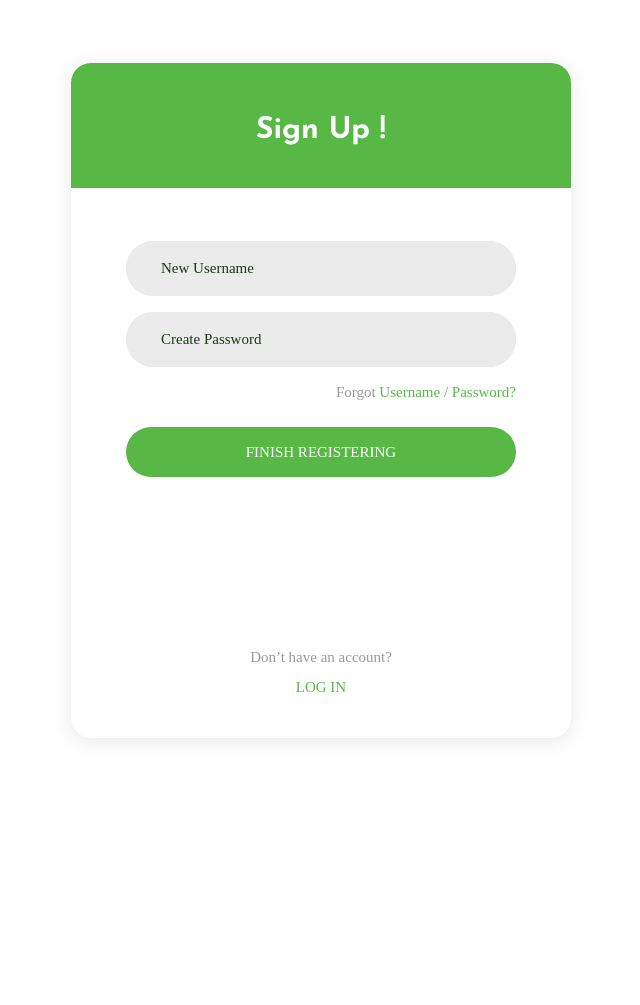
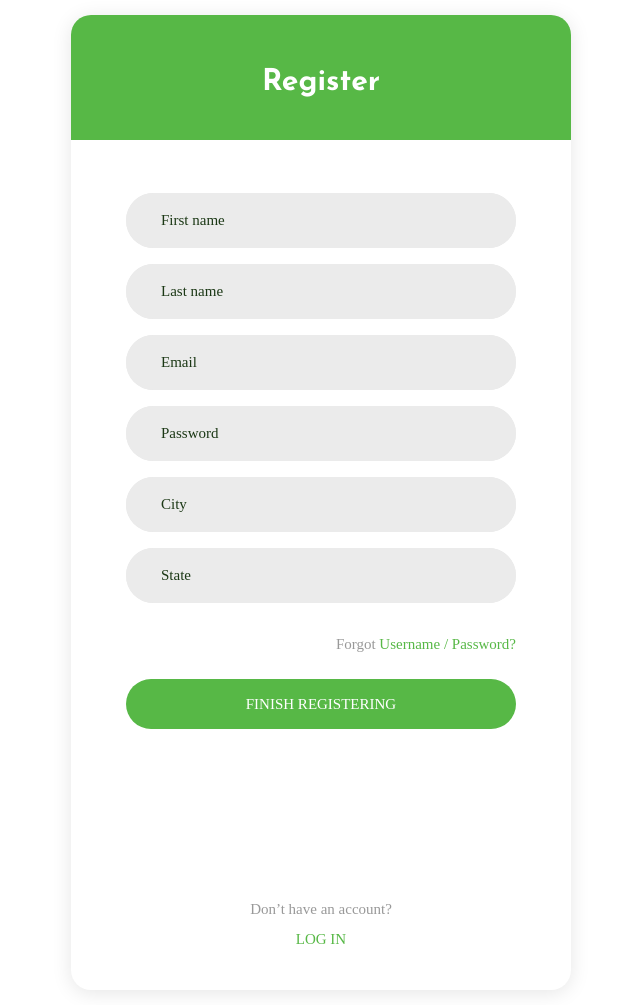
Before and after one commit to Senior-Design-Lend/lend, a Django app: page /register in a window 1280 px wide. Shown: the whole page, without its empty margins (319-959 px from the left). Before the commit the page ends 741 px from the top, so only its background shows below. Run offline with Django 3.2, Linux system fonts and the light colour scheme; some libraries are stand-ins or nearby versions; some web fonts are replaced.

Commit message:
Added more fields in register
- First name
- Last name
- Email
- Password
- City
- State

```diff
--- a/login/templates/login/register.html
+++ b/login/templates/login/register.html
@@ -6,16 +6,36 @@
 			<div class="wrap-login100">
 				<form class="login100-form validate-form p-l-55 p-r-55 p-t-178">
 					<span class="login100-form-title">
-						Sign Up !
+						Register
 					</span>
 
-					<div class="wrap-input100 validate-input m-b-16" data-validate="Please enter username">
-						<input class="input100" type="text" name="username" placeholder="New Username">
+					<div class="wrap-input100 validate-input m-b-16" data-validate="First name">
+						<input class="input100" type="text" name="first_name" placeholder="First name">
 						<span class="focus-input100"></span>
 					</div>
 
-					<div class="wrap-input100 validate-input" data-validate = "Please enter password">
-						<input class="input100" type="password" name="pass" placeholder="Create Password">
+					<div class="wrap-input100 validate-input m-b-16" data-validate="Last name">
+						<input class="input100" type="text" name="last_name" placeholder="Last name">
+						<span class="focus-input100"></span>
+					</div>
+
+					<div class="wrap-input100 validate-input m-b-16" data-validate="Email">
+						<input class="input100" type="email" name="email" placeholder="Email">
+						<span class="focus-input100"></span>
+					</div>
+
+					<div class="wrap-input100 validate-input m-b-16" data-validate = "Please enter password">
+						<input class="input100" type="password" name="pass" placeholder="Password">
+						<span class="focus-input100"></span>
+					</div>
+
+					<div class="wrap-input100 validate-input m-b-16" data-validate="City">
+						<input class="input100" type="text" name="city" placeholder="City">
+						<span class="focus-input100"></span>
+					</div>
+
+					<div class="wrap-input100 validate-input m-b-16" data-validate="State">
+						<input class="input100" type="text" name="state" placeholder="State">
 						<span class="focus-input100"></span>
 					</div>
 
```
